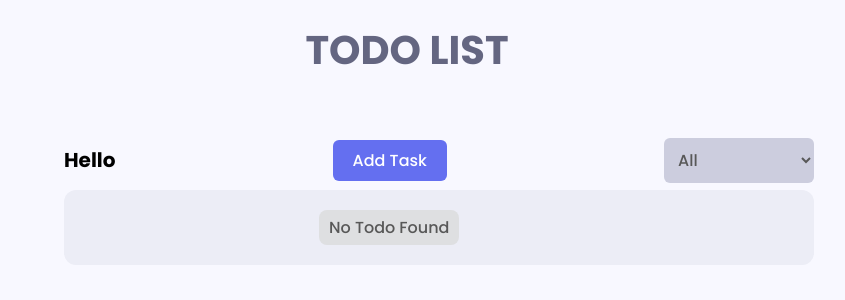
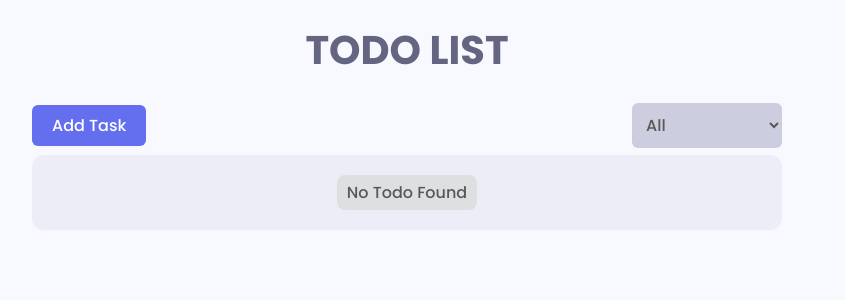
Before and after one commit to AndriyMelnykIt/test_task_for_Viatec, a React (Create React App) app: page / in a window 1280 px wide. Shown: the top 300 px of the page, without its empty margins (233-1078 px from the left). Built offline with nearby package versions, Linux system fonts and the light colour scheme.

Commit message:
fixed bugs in styles

```diff
--- a/src/components/Button.js
+++ b/src/components/Button.js
@@ -1,4 +1,4 @@
-import React, {Children} from 'react';
+import React from 'react';
 
 import {getClasses} from "../utils/getClasses";
 
--- a/src/components/TodoHeader.js
+++ b/src/components/TodoHeader.js
@@ -18,7 +18,6 @@ const TodoHeader = () => {
 
   return (
     <div className={styles.appHeader}>
-      <h1>Hello</h1>
       <Button variant='primary' onClick={() => setModalOpen(true)}>Add Task</Button>
       <SelectButton id='status' value={filterStatus} onChange={updateFilter}>
         <option value='all'>all</option>
--- a/src/components/TodoModal.js
+++ b/src/components/TodoModal.js
@@ -38,7 +38,7 @@ const TodoModal = ({type, modalOpen, setModalOpen, todo}) => {
   const dispatch = useDispatch();
 
   useEffect(() => {
-    if (type == 'update' && todo) {
+    if (type === 'update' && todo) {
       setTitle(todo.title);
       setStatus(todo.status);
     } else {
--- a/src/style/module/app.module.css
+++ b/src/style/module/app.module.css
@@ -1,7 +1,7 @@
 .app__wrapper {
   max-width: 750px;
   width: 100%;
-  margin: 35px 233px;
+  margin: 0 auto;
 }
 
 .appHeader {
@@ -27,7 +27,7 @@
   font-weight: 500;
   color: var(--black-2);
   text-align: center;
-  margin: 0 235px;
+  margin: 0 auto;
   padding: 0.5rem 1rem;
   border-radius: 8px;
   background-color: var(--gray-2);
--- a/src/style/module/app.module.scss
+++ b/src/style/module/app.module.scss
@@ -3,7 +3,7 @@
 .app__wrapper {
   max-width: 750px;
   width: 100%;
-  margin: 35px 233px;
+  margin: 0 auto;
 }
 
 .appHeader {
@@ -28,7 +28,7 @@
   font-weight: 500;
   color: var(--black-2);
   text-align: center;
-  margin: 0 235px;
+  margin: 0 auto;
   padding: 0.5rem 1rem;
   border-radius: 8px;
   background-color: var(--gray-2);
```
